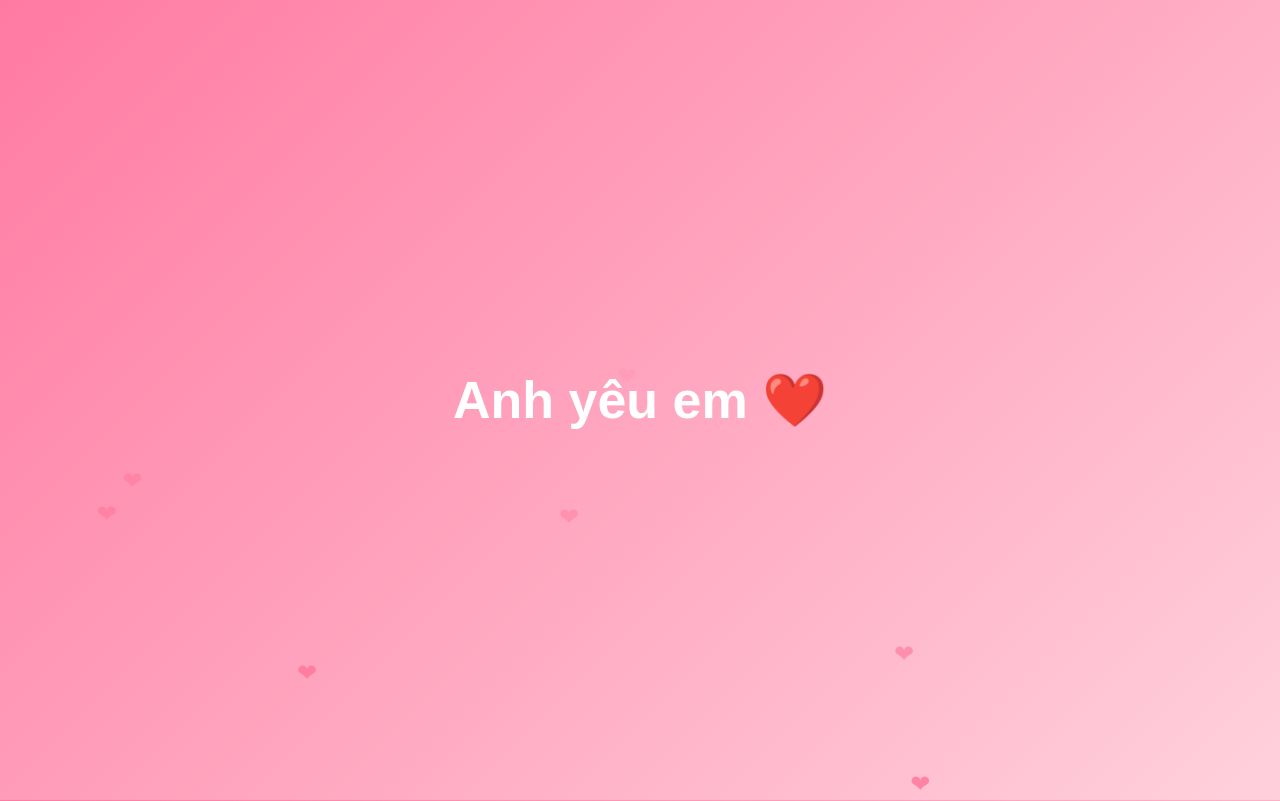
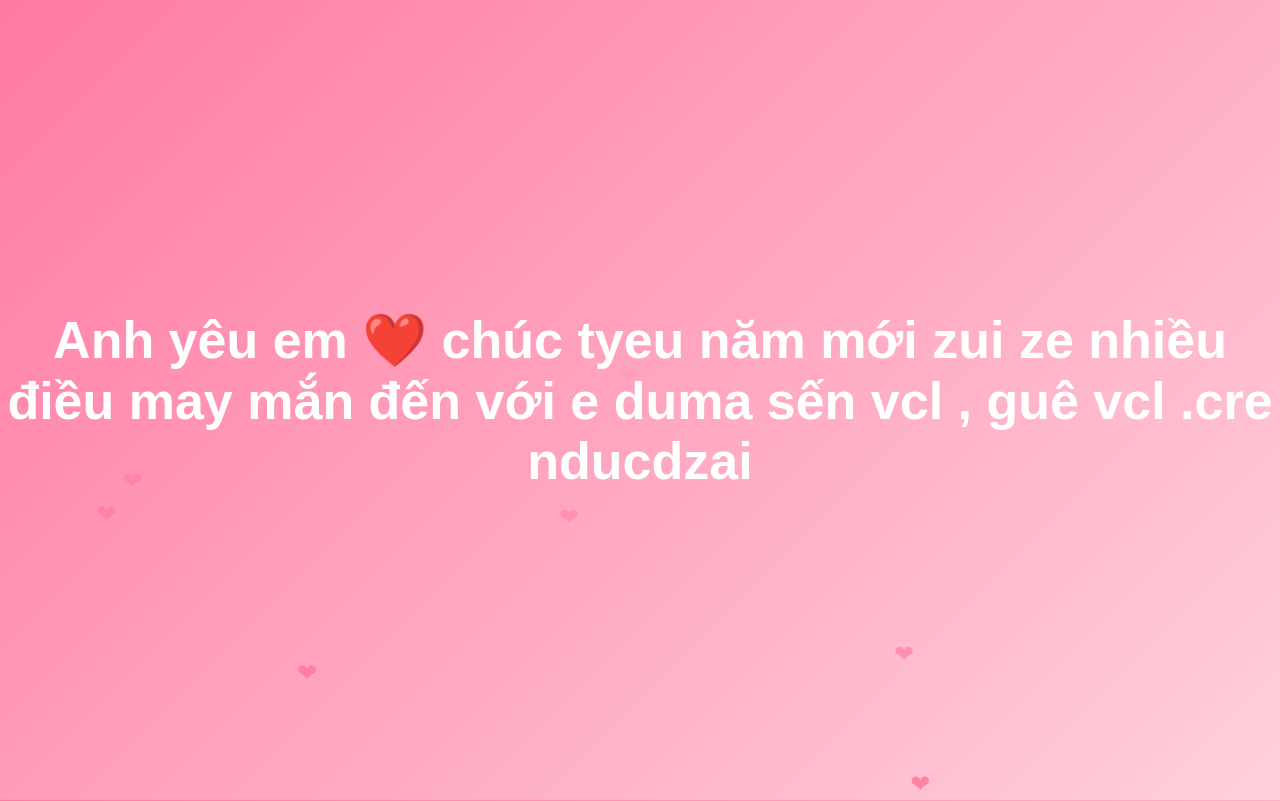
Before and after one commit to nnd25112007/love, a plain HTML site: page index.html in a window 1280 px wide. Shown: the top 801 px of the page. Drawn offline with Linux system fonts and the light colour scheme.

Commit message:
Update index.html

```diff
--- a/index.html
+++ b/index.html
@@ -2,7 +2,7 @@
 <html lang="vi">
 <head>
 <meta charset="UTF-8">
-<title>Anh yêu em ❤️</title>
+<title>Anh yêu em ❤️ </title>
 <meta name="viewport" content="width=device-width, initial-scale=1.0">
 
 <style>
@@ -52,7 +52,9 @@ h1 {
 <body>
 
 <div class="container">
-    <h1>Anh yêu em ❤️</h1>
+    <h1>Anh yêu em ❤️
+chúc tyeu năm mới zui ze nhiều điều may mắn đến với e
+duma sến vcl , guê vcl .cre nducdzai</h1>
 </div>
 
 <script>
```
